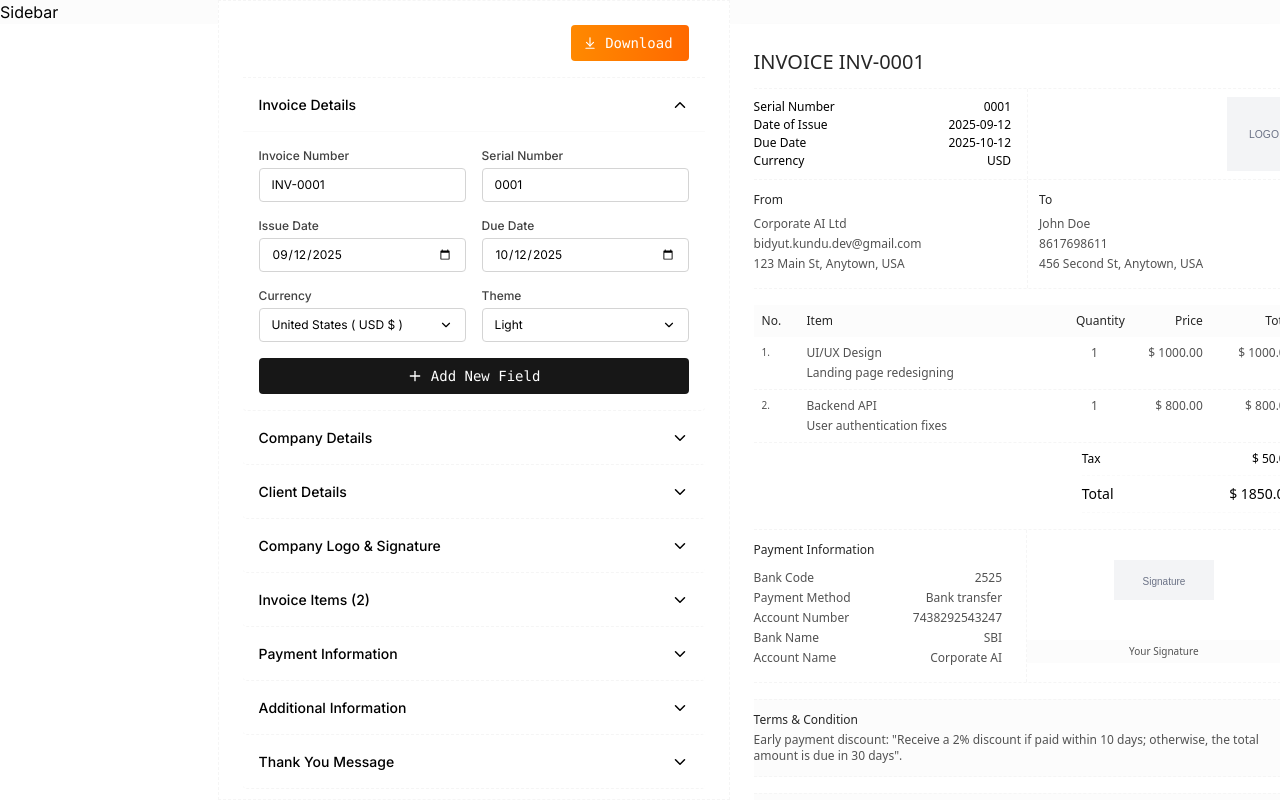
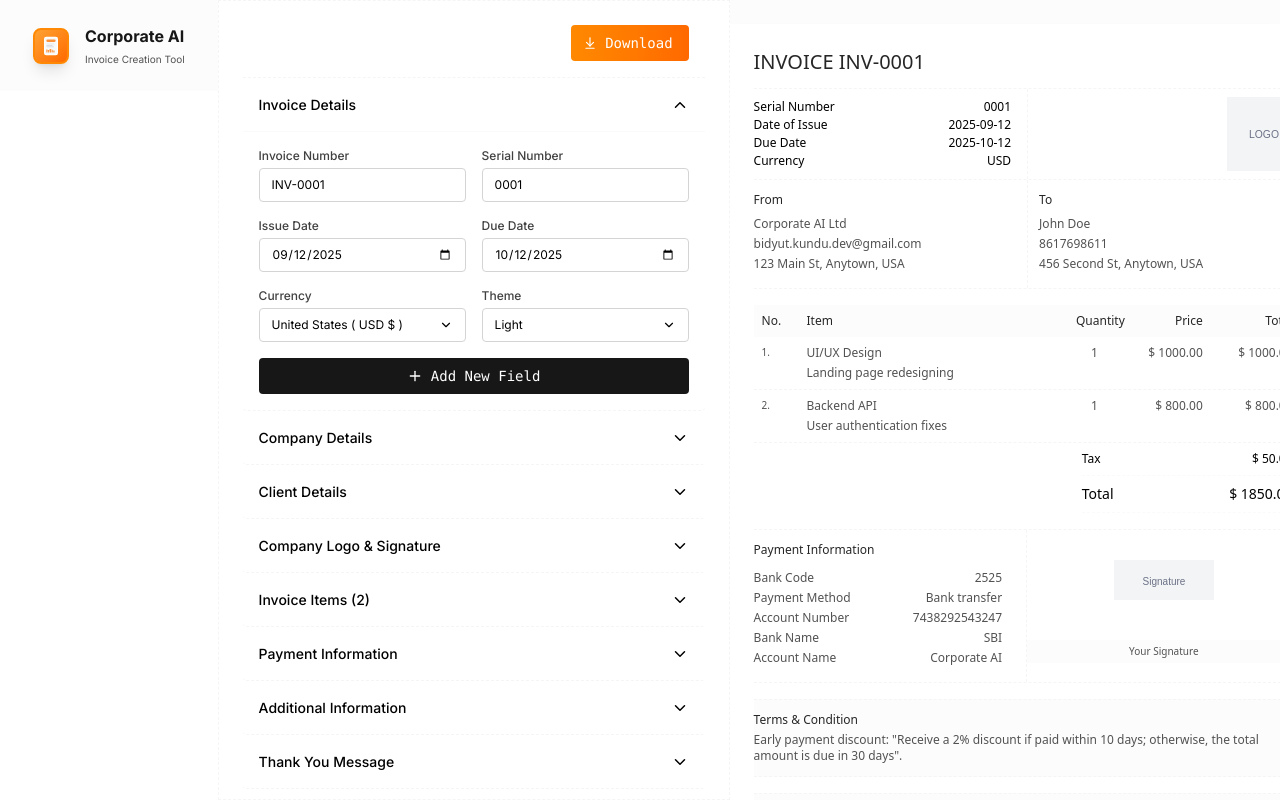
Before and after one commit to bidyut10/corporate-inv, a React (Vite) app: page / in a window 1280 px wide. Built offline with nearby package versions, Linux system fonts and the light colour scheme.

Commit message:
Adding logo

```diff
--- a/src/components/Sidebar.jsx
+++ b/src/components/Sidebar.jsx
@@ -1,9 +1,14 @@
 import React from 'react'
+import Logo from './ui/Logo'
 
 const Sidebar = () => {
   return (
-    <div className='w-full max-h-screen bg-neutral-50/50'>Sidebar</div>
-  )
+    <div className="w-full max-h-screen bg-neutral-50/50 p-6">
+
+
+      <Logo />
+    </div>
+  );
 }
 
 export default Sidebar
--- /dev/null
+++ b/src/components/ui/Logo.jsx
@@ -0,0 +1,100 @@
+const Logo = () => {
+  return (
+    <div className="flex justify-center items-center gap-3">
+      {/* Fixed: Reduced padding from p-3 to p-2, adjusted SVG size and viewBox */}
+      <div className="bg-gradient-to-br from-orange-400 to-orange-500 w-9 h-9 rounded-lg border-2 border-orange-400 shadow-lg relative  flex justify-center items-center overflow-hidden">
+        <div className="absolute inset-0 bg-gradient-to-br from-white/20 to-transparent"></div>
+        <div className="relative">
+          {/* Centered document icon only */}
+          <svg width="28" height="28" viewBox="0 0 24 24" fill="none">
+            {/* Main document stack - centered */}
+            <rect
+              x="6"
+              y="4"
+              width="12"
+              height="16"
+              rx="2"
+              fill="white"
+              stroke="none"
+            />
+            <rect
+              x="7"
+              y="5"
+              width="10"
+              height="14"
+              rx="1"
+              fill="#f8f9fa"
+              stroke="none"
+            />
+
+            {/* Professional document header */}
+            <rect x="8" y="6.5" width="8" height="2" rx="1" fill="#fb923c" />
+
+            {/* Corporate text blocks - structured layout */}
+            <rect x="8" y="10" width="7" height="0.6" rx="0.3" fill="#d1d5db" />
+            <rect
+              x="8"
+              y="11.2"
+              width="5.5"
+              height="0.6"
+              rx="0.3"
+              fill="#d1d5db"
+            />
+            <rect
+              x="8"
+              y="12.4"
+              width="6.5"
+              height="0.6"
+              rx="0.3"
+              fill="#d1d5db"
+            />
+
+            {/* Business chart/graph representation */}
+            <rect x="8" y="15" width="1" height="2.5" rx="0.2" fill="#fb923c" />
+            <rect
+              x="9.5"
+              y="15.5"
+              width="1"
+              height="2"
+              rx="0.2"
+              fill="#fb923c"
+            />
+            <rect
+              x="11"
+              y="14.5"
+              width="1"
+              height="3"
+              rx="0.2"
+              fill="#fb923c"
+            />
+            <rect
+              x="12.5"
+              y="15.2"
+              width="1"
+              height="2.3"
+              rx="0.2"
+              fill="#fb923c"
+            />
+            <rect
+              x="14"
+              y="15.8"
+              width="1"
+              height="1.7"
+              rx="0.2"
+              fill="#fb923c"
+            />
+          </svg>
+        </div>
+      </div>
+
+      <div className="ml-1">
+        <h1 className="text-md font-bold text-neutral-900">Corporate AI</h1>
+        <p className="text-[10px] text-neutral-600 mt-1">
+          Invoice Creation Tool
+        </p>
+      </div>
+    </div>
+  );
+};
+
+export default Logo;
```
